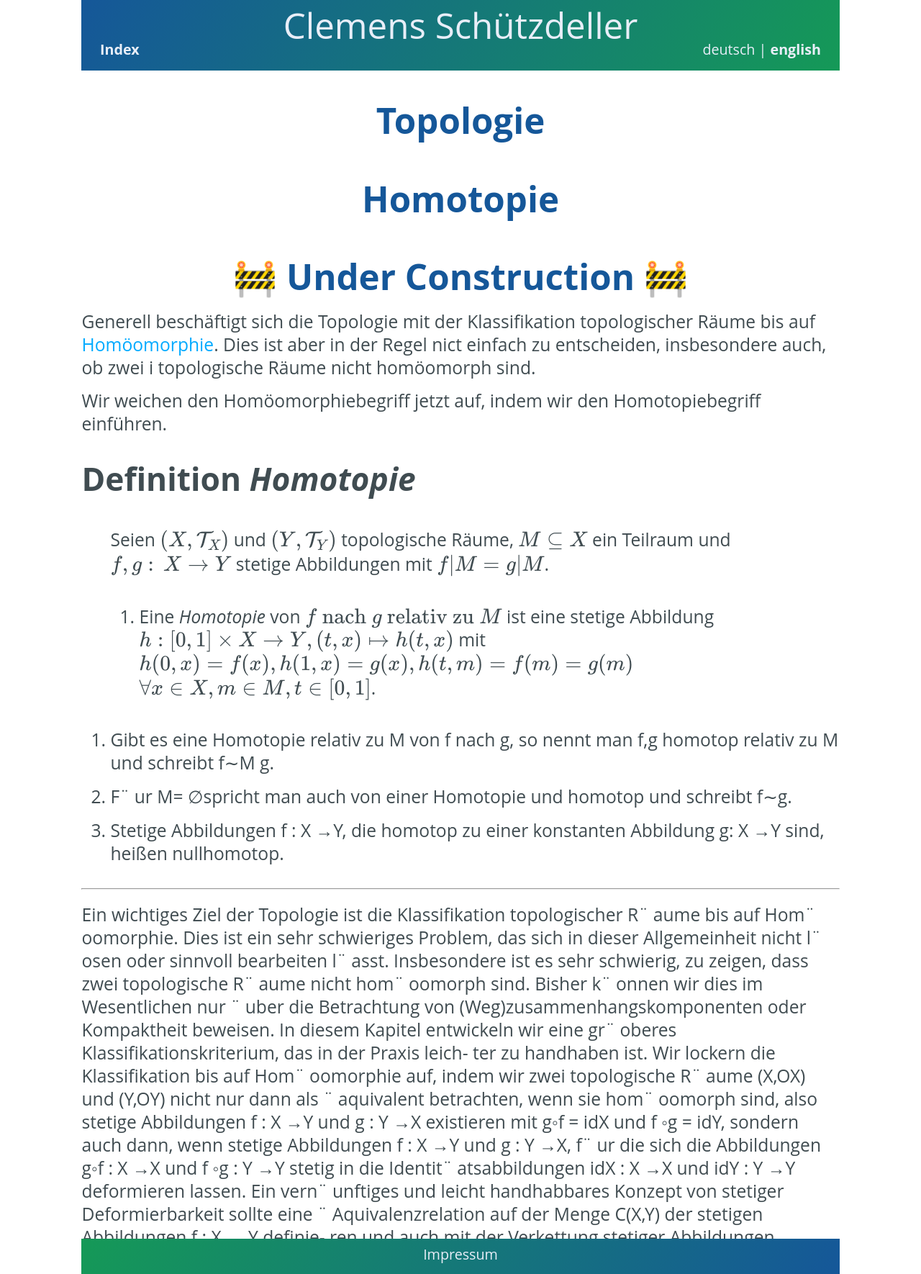
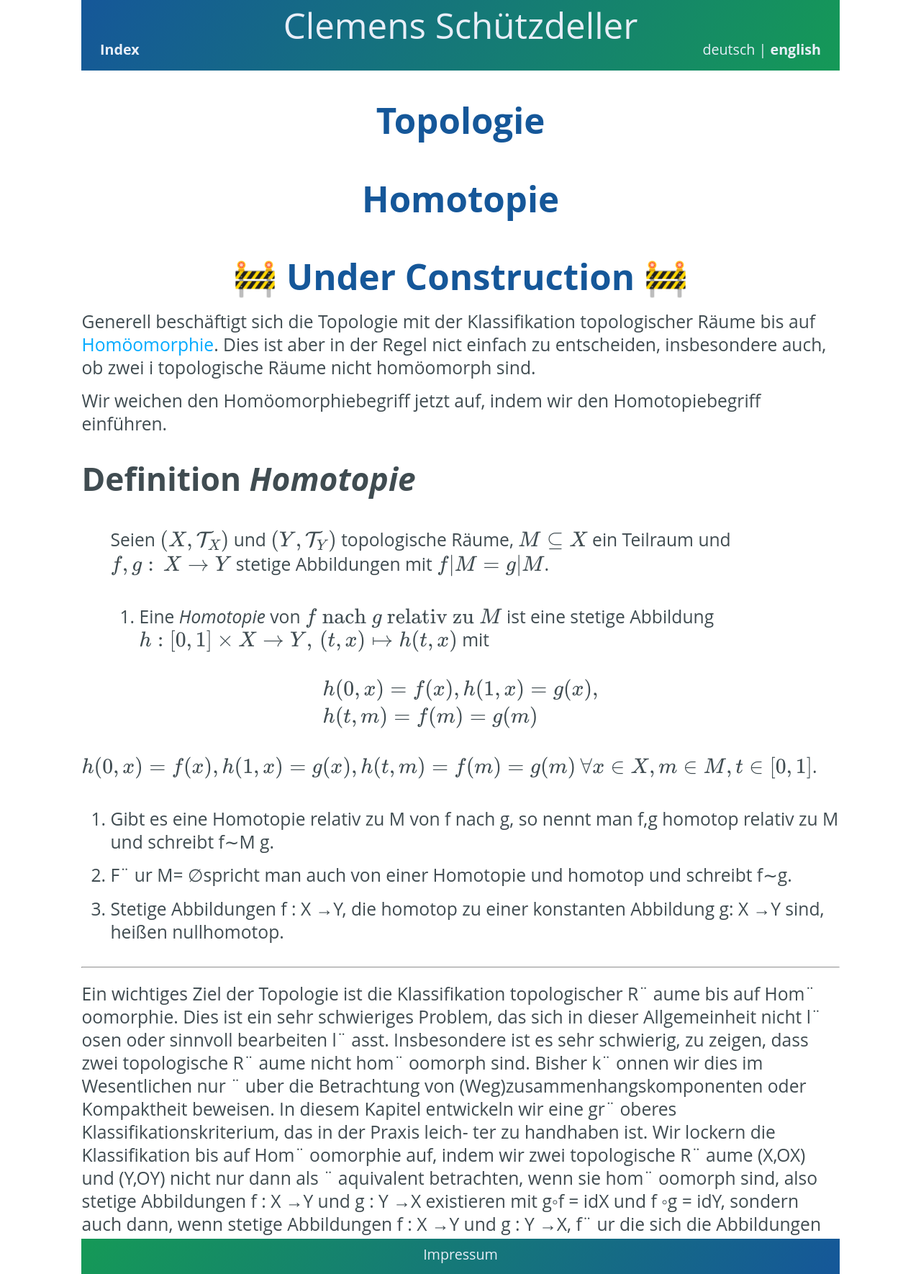
Before and after one commit to cs-LA/home, a Jekyll site: the page built from Topologie/Homotopie/index.md, in a window 1280 px wide. Shown: the whole page at 72% size. Built offline with Jekyll 4.4.1, drawn with Linux system fonts in a browser that asks for light colours; our own code applies the rules of GitHub Pages for plain Markdown files.

Commit message:
index.md aktualisieren

```diff
--- a/Topologie/Homotopie/index.md
+++ b/Topologie/Homotopie/index.md
@@ -11,7 +11,18 @@ Wir weichen den Homöomorphiebegriff jetzt auf, indem wir den Homotopiebegriff e
 ## Definition *Homotopie*
 
 > Seien $(X,\mathcal{T}_X)$ und $(Y,\mathcal{T}_Y)$ topologische Räume, $M \subseteq X$ ein Teilraum und $f, g : \, X \to Y$ stetige Abbildungen mit $f \vert M = g \vert M$.
-> 1. Eine *Homotopie* von $f \text{ nach } g \text{ relativ zu } M$ ist eine stetige Abbildung $h: [0,1] \times X \to Y, (t,x) \mapsto h(t,x)$ mit $h(0,x) = f(x), h(1,x) = g(x), h(t,m) = f(m) = g(m)$ $\forall x \in X, m \in M, t \in [0,1]$.
+> 1. Eine *Homotopie* von $f \text{ nach } g \text{ relativ zu } M$ ist eine stetige Abbildung $h: [0,1] \times X \to Y, \, (t,x) \mapsto h(t,x)$ mit
+
+$$
+\begin{equation}
+\begin{split}
+& h(0,x) = f(x), h(1,x) = g(x), \\
+& h(t,m) = f(m) = g(m)
+\end{split}
+\end{equation}
+$$
+
+ $h(0,x) = f(x), h(1,x) = g(x), h(t,m) = f(m) = g(m)$ $\forall x \in X, m \in M, t \in [0,1]$.
 
 2. Gibt es eine Homotopie relativ zu M von f nach g, so nennt man f,g homotop relativ
 zu M und schreibt f∼M g.
```
